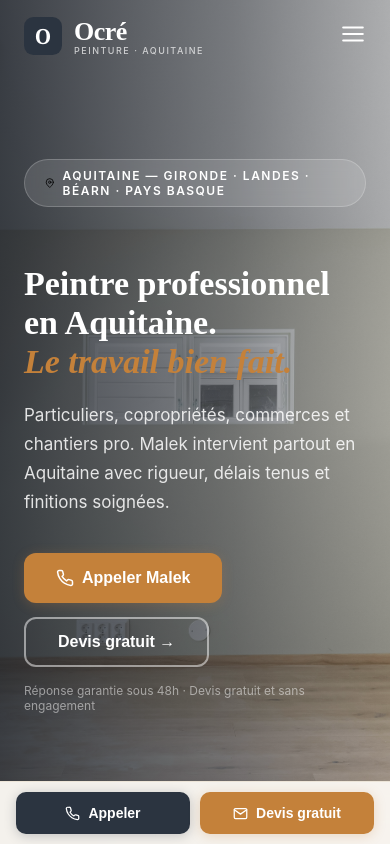
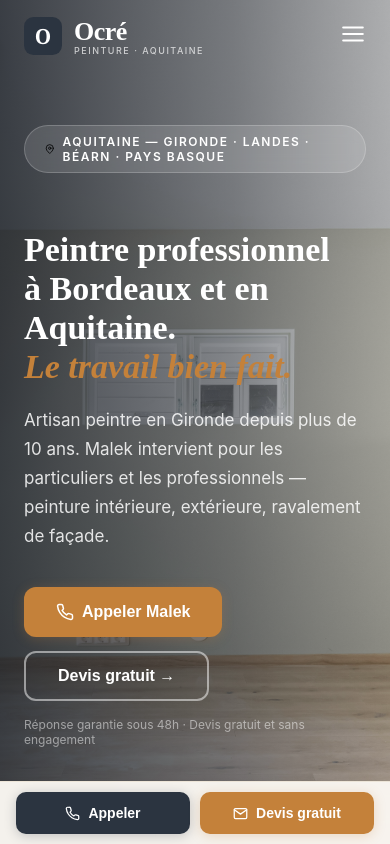
Before and after one commit to sabrina33-creator/ocre-peinture, a React (Create React App) app: page / in a window 390 px wide. Shown: the top 844 px of the page. Built offline with nearby package versions, Linux system fonts and the light colour scheme.

Commit message:
modif texte seo avec prompt

```diff
--- a/src/App.js
+++ b/src/App.js
@@ -214,12 +214,12 @@ function PageAccueil({ setPage }) {
         </FadeIn>
         <FadeIn delay={0.15}>
           <h1 style={{ fontFamily: "'Playfair Display',serif", fontSize: "clamp(34px,6vw,58px)", fontWeight: 700, color: C.white, lineHeight: 1.15, marginBottom: 20 }}>
-            Peintre professionnel<br/>en Aquitaine.<br/><span style={{ color: C.terra, fontStyle: "italic" }}>Le travail bien fait.</span>
+            Peintre professionnel<br/>à Bordeaux et en Aquitaine.<br/><span style={{ color: C.terra, fontStyle: "italic" }}>Le travail bien fait.</span>
           </h1>
         </FadeIn>
         <FadeIn delay={0.3}>
           <p style={{ fontSize: 17, color: "rgba(255,255,255,0.85)", lineHeight: 1.7, maxWidth: 500, marginBottom: 36 }}>
-            Particuliers, copropriétés, commerces et chantiers pro. Malek intervient partout en Aquitaine avec rigueur, délais tenus et finitions soignées.
+            Artisan peintre en Gironde depuis plus de 10 ans. Malek intervient pour les particuliers et les professionnels — peinture intérieure, extérieure, ravalement de façade.
           </p>
         </FadeIn>
         <FadeIn delay={0.45}>
@@ -281,7 +281,7 @@ function PageAccueil({ setPage }) {
             Pas d'intermédiaire.<br/><span style={{ color: C.terra, fontStyle: "italic" }}>C'est lui qui fait le travail.</span>
           </h2>
           <p style={{ fontSize: 16, color: C.darkSoft, lineHeight: 1.8, marginBottom: 16 }}>
-            Artisan peintre indépendant depuis plus de 10 ans, Malek intervient lui-même sur chaque chantier. Vous échangez avec lui directement, du premier devis à la dernière couche de peinture.
+            Artisan peintre en Gironde depuis plus de 10 ans, Malek intervient lui-même sur chaque chantier. Du premier devis peinture à Bordeaux à la dernière couche, vous échangez directement avec lui.
           </p>
           <p style={{ fontSize: 16, color: C.darkSoft, lineHeight: 1.8, marginBottom: 28 }}>
             Aucune sous-traitance. Aucune surprise. Une seule exigence : que vous soyez fier du résultat.
@@ -296,14 +296,14 @@ function PageAccueil({ setPage }) {
       <div style={{ maxWidth: 1000, margin: "0 auto" }}>
         <FadeIn><div style={{ textAlign: "center", marginBottom: 56 }}>
           <span style={{ fontSize: 12, color: C.sand, fontWeight: 600, letterSpacing: 2, textTransform: "uppercase" }}>Ce que fait Malek</span>
-          <h2 style={{ fontFamily: "'Playfair Display',serif", fontSize: "clamp(28px,4vw,38px)", fontWeight: 700, color: C.dark, marginTop: 12 }}>Particuliers et <span style={{ color: C.terra, fontStyle: "italic" }}>professionnels</span></h2>
+          <h2 style={{ fontFamily: "'Playfair Display',serif", fontSize: "clamp(28px,4vw,38px)", fontWeight: 700, color: C.dark, marginTop: 12 }}>Peinture intérieure, extérieure et <span style={{ color: C.terra, fontStyle: "italic" }}>remise en état</span></h2>
         </div></FadeIn>
         <div style={{ display: "grid", gridTemplateColumns: "repeat(auto-fit,minmax(220px,1fr))", gap: 24 }}>
           {[
-            { icon: <Ico.Home s={28}/>, title: "Peinture intérieure", desc: "Murs, plafonds, boiseries, enduits décoratifs. Rénovation complète ou rafraîchissement." },
-            { icon: <Ico.Sun s={28}/>, title: "Peinture extérieure", desc: "Ravalement de façades, volets, sous-faces. Devis sur site gratuit." },
-            { icon: <Ico.Building s={28}/>, title: "Chantiers pro", desc: "Bureaux, commerces, copropriétés. Intervention planifiée selon vos contraintes." },
-            { icon: <Ico.Brush s={28}/>, title: "Remise en état", desc: "Après sinistre, départ locataire ou travaux. Intervention rapide, résultat net." },
+            { icon: <Ico.Home s={28}/>, title: "Peinture intérieure", desc: "Murs, plafonds, boiseries. Malek assure la peinture intérieure à Bordeaux et dans toute la Gironde, de la préparation aux finitions." },
+            { icon: <Ico.Sun s={28}/>, title: "Peinture extérieure", desc: "Ravalement de façade à Bordeaux et en Aquitaine. Volets, sous-faces, traitement anti-humidité. Devis sur site gratuit." },
+            { icon: <Ico.Building s={28}/>, title: "Chantiers pro", desc: "Bureaux, commerces, copropriétés en Gironde. Intervention planifiée selon vos contraintes, délais tenus." },
+            { icon: <Ico.Brush s={28}/>, title: "Remise en état", desc: "Après sinistre ou départ locataire. Malek intervient rapidement pour une remise en état soignée." },
           ].map((s,i) => (
             <FadeIn key={i} delay={i*0.1}>
               <div style={{ background: C.white, borderRadius: 20, padding: "32px 24px", boxShadow: "0 2px 16px rgba(0,0,0,0.04)", textAlign: "center", height: "100%" }}>
@@ -354,8 +354,8 @@ function PageAccueil({ setPage }) {
     {/* ── CTA FINAL ── */}
     <section style={{ padding: "80px 24px", background: C.sage, textAlign: "center" }}>
       <FadeIn>
-        <h2 style={{ fontFamily: "'Playfair Display',serif", fontSize: "clamp(26px,4vw,40px)", fontWeight: 700, color: C.white, marginBottom: 16 }}>Votre projet mérite une <span style={{ color: C.terra, fontStyle: "italic" }}>finition parfaite</span></h2>
-        <p style={{ fontSize: 16, color: C.sand, marginBottom: 36, maxWidth: 480, margin: "0 auto 36px" }}>Devis gratuit, réponse sous 48h. Toute l'Aquitaine.</p>
+        <h2 style={{ fontFamily: "'Playfair Display',serif", fontSize: "clamp(26px,4vw,40px)", fontWeight: 700, color: C.white, marginBottom: 16 }}>Votre chantier mérite un <span style={{ color: C.terra, fontStyle: "italic" }}>artisan peintre sérieux</span></h2>
+        <p style={{ fontSize: 16, color: C.sand, marginBottom: 36, maxWidth: 480, margin: "0 auto 36px" }}>Devis peinture à Bordeaux gratuit — réponse sous 48h — toute l'Aquitaine.</p>
         <div style={{ display: "flex", justifyContent: "center", gap: 16, flexWrap: "wrap" }}>
           <Btn href={PHONE} bg={C.terra} style={{ fontSize: 16, padding: "16px 36px" }}><Ico.Phone s={18}/> Appeler Malek</Btn>
           <Btn onClick={() => { setPage("contact"); window.scrollTo({ top: 0 }); }} bg="transparent" border={`2px solid rgba(255,255,255,0.4)`} style={{ fontSize: 16, padding: "14px 36px" }}>Envoyer une demande →</Btn>
@@ -374,7 +374,7 @@ function PageServices({ setPage }) {
       subtitle: "Particuliers & copropriétés",
       img: IMG.detail,
       items: ["Murs et plafonds toutes surfaces","Boiseries, plinthes, huisseries","Enduits décoratifs et effets matière","Mise en peinture complète après rénovation","Rafraîchissement locatif entre deux locataires"],
-      desc: "Du studio à la villa, Malek prend en charge toute la préparation des surfaces, les protections et la mise en peinture. Finition soignée garantie.",
+      desc: "Murs, plafonds, boiseries, enduits décoratifs — Malek assure la peinture intérieure à Bordeaux et dans toute la Gironde. Préparation des surfaces, protections et finitions soignées incluses.",
     },
     {
       icon: <Ico.Sun s={32}/>,
@@ -382,7 +382,7 @@ function PageServices({ setPage }) {
       subtitle: "Façades & ravalement",
       img: IMG.exterieur,
       items: ["Ravalement de façade complet","Peinture de volets et fenêtres","Sous-faces, avant-toits, appuis de fenêtre","Traitement anti-humidité et préparation","Nettoyage haute pression inclus"],
-      desc: "Protéger votre façade, c'est préserver votre bien. Malek intervient avec les matériaux adaptés à chaque support : crépi, bois, béton, aluminium.",
+      desc: "Peintre en bâtiment en Gironde, Malek réalise le ravalement de façade et la peinture extérieure à Bordeaux. Chaque support est traité avec le matériau adapté : crépi, bois, béton, aluminium.",
     },
     {
       icon: <Ico.Building s={32}/>,
@@ -390,7 +390,7 @@ function PageServices({ setPage }) {
       subtitle: "Entreprises & commerces",
       img: IMG.pro,
       items: ["Bureaux et open spaces","Commerces, restaurants, boutiques","Halls et parties communes de copropriété","Entrepôts et locaux industriels","Intervention hors horaires si besoin"],
-      desc: "Malek s'adapte aux contraintes des espaces professionnels : délais serrés, travail en plusieurs phases, respect de votre activité pendant les travaux.",
+      desc: "Artisan peintre en Gironde, Malek intervient pour les professionnels : bureaux, commerces, copropriétés. Délais respectés, travail en plusieurs phases si besoin.",
     },
     {
       icon: <Ico.Brush s={32}/>,
@@ -398,7 +398,7 @@ function PageServices({ setPage }) {
       subtitle: "Rapide et soigné",
       img: IMG.renovation,
       items: ["Remise en état après sinistre (dégât des eaux, incendie)","Sortie de locataire : état des lieux impeccable","Après travaux : raccords et finitions","Retouches ponctuelles","Intervention sous 72h si urgence"],
-      desc: "Un logement à remettre en état rapidement ? Malek intervient avec réactivité pour que votre bien soit de nouveau prêt à être habité ou loué.",
+      desc: "Dégât des eaux, sortie de locataire, fin de chantier — Malek remet votre bien en état rapidement. Résultat propre, prêt à être habité ou mis en location.",
     },
   ];
 
@@ -406,9 +406,9 @@ function PageServices({ setPage }) {
     {/* HERO SERVICES */}
     <section style={{ background: C.sage, padding: "80px 24px 64px", textAlign: "center" }}>
       <FadeIn>
-        <span style={{ fontSize: 12, color: C.terra, fontWeight: 600, letterSpacing: 2, textTransform: "uppercase" }}>Ce que nous faisons</span>
-        <h1 style={{ fontFamily: "'Playfair Display',serif", fontSize: "clamp(30px,5vw,48px)", fontWeight: 700, color: C.white, marginTop: 12, marginBottom: 16 }}>Nos <span style={{ color: C.terra, fontStyle: "italic" }}>prestations</span></h1>
-        <p style={{ fontSize: 16, color: C.sand, maxWidth: 500, margin: "0 auto" }}>Intérieur, extérieur, particuliers ou pros — Malek intervient partout en Aquitaine.</p>
+        <span style={{ fontSize: 12, color: C.terra, fontWeight: 600, letterSpacing: 2, textTransform: "uppercase" }}>Peinture intérieure & extérieure</span>
+        <h1 style={{ fontFamily: "'Playfair Display',serif", fontSize: "clamp(30px,5vw,48px)", fontWeight: 700, color: C.white, marginTop: 12, marginBottom: 16 }}>Peintre en bâtiment <span style={{ color: C.terra, fontStyle: "italic" }}>en Aquitaine</span></h1>
+        <p style={{ fontSize: 16, color: C.sand, maxWidth: 500, margin: "0 auto" }}>Particuliers, professionnels, copropriétés — Malek intervient pour tous types de chantiers en Gironde et dans toute l'Aquitaine.</p>
       </FadeIn>
     </section>
 
@@ -445,7 +445,7 @@ function PageServices({ setPage }) {
     {/* CTA */}
     <section style={{ padding: "80px 24px", background: C.cream, textAlign: "center" }}>
       <FadeIn>
-        <h2 style={{ fontFamily: "'Playfair Display',serif", fontSize: "clamp(24px,4vw,36px)", fontWeight: 700, color: C.dark, marginBottom: 12 }}>Prêt à lancer votre chantier ?</h2>
+        <h2 style={{ fontFamily: "'Playfair Display',serif", fontSize: "clamp(24px,4vw,36px)", fontWeight: 700, color: C.dark, marginBottom: 12 }}>Besoin d'un devis peinture à Bordeaux ?</h2>
         <p style={{ fontSize: 16, color: C.darkSoft, marginBottom: 32 }}>Devis gratuit — réponse sous 48h — sans engagement</p>
         <div style={{ display: "flex", justifyContent: "center", gap: 16, flexWrap: "wrap" }}>
           <Btn href={PHONE} bg={C.terra} style={{ fontSize: 16, padding: "16px 36px" }}><Ico.Phone s={18}/> Appeler Malek</Btn>
@@ -474,7 +474,7 @@ function PageContact() {
         <FadeIn style={{ flex: "1 1 460px" }}>
           <span style={{ fontSize: 12, color: C.terra, fontWeight: 600, letterSpacing: 2, textTransform: "uppercase" }}>Devis gratuit</span>
           <h2 style={{ fontFamily: "'Playfair Display',serif", fontSize: "clamp(26px,4vw,36px)", fontWeight: 700, color: C.dark, marginTop: 10, marginBottom: 8 }}>Décrivez-nous votre <span style={{ color: C.terra, fontStyle: "italic" }}>chantier</span></h2>
-          <p style={{ fontSize: 14, color: C.sand, marginBottom: 32 }}>Réponse de Malek sous 48h · Sans engagement</p>
+          <p style={{ fontSize: 14, color: C.sand, marginBottom: 32 }}>Artisan peintre en Gironde — Malek vous répond sous 48h. Sans engagement.</p>
 
           {sent ? (
             <div style={{ background: C.sage, borderRadius: 20, padding: "48px 32px", textAlign: "center" }}>
```
